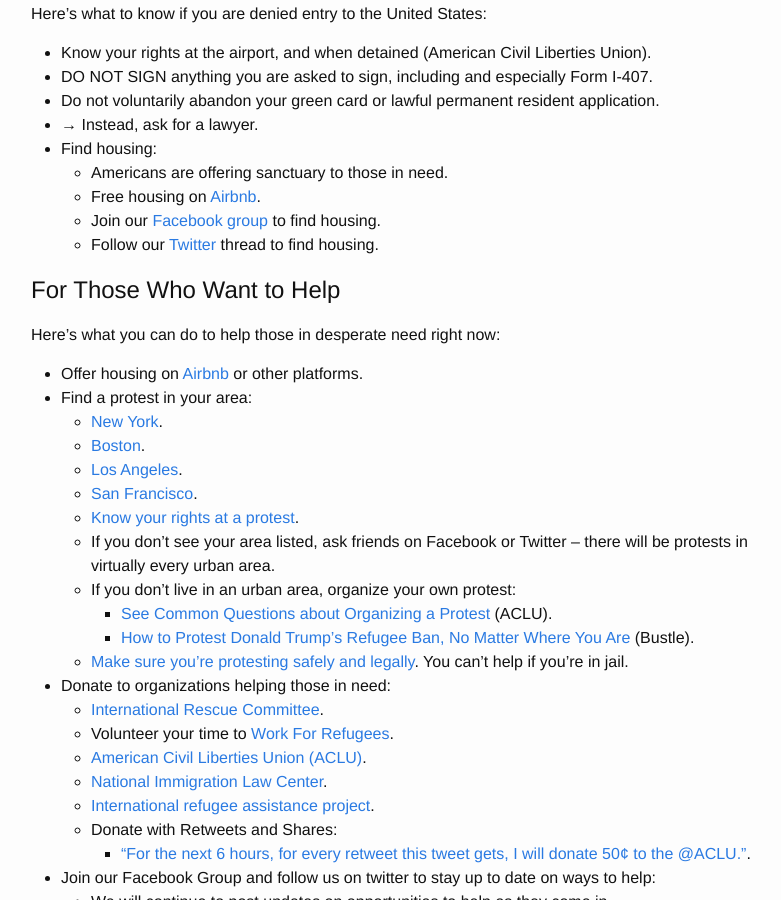
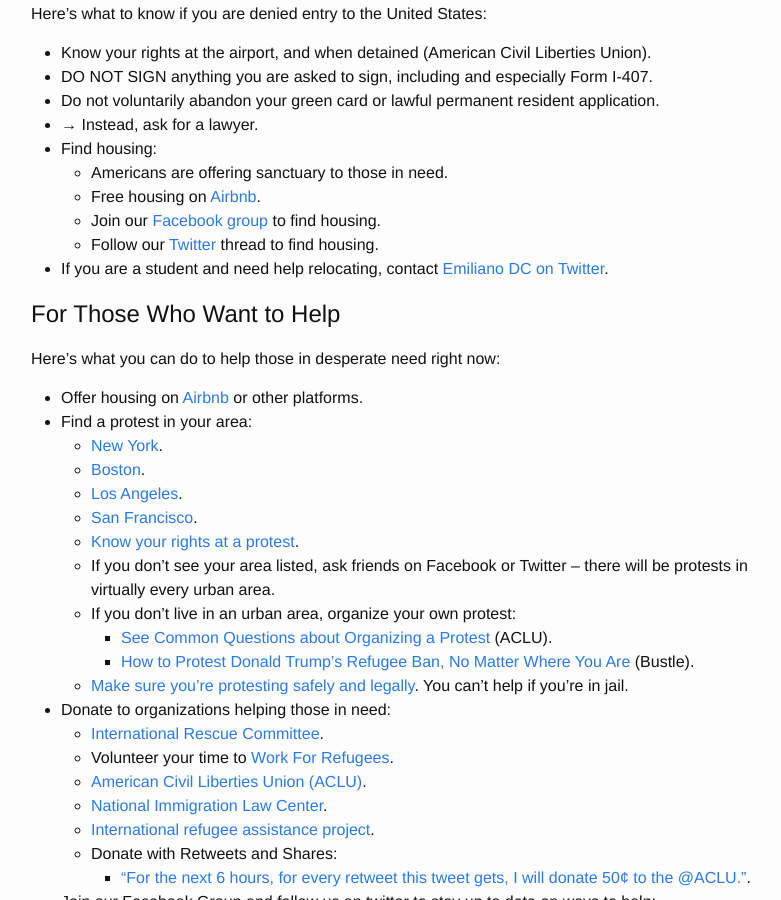
Before and after one commit to RichardLitt/stranded-by-trump, a Jekyll site: the page built from index.md, in a window 1280 px wide and 900 px high, scrolled down 1132 px. Shown: the whole window, without its empty margins (239-1020 px from the left). Built offline with Jekyll 4.4.1, drawn with Linux system fonts in a browser that asks for light colours; nearby versions of some CDN libraries; our own code applies the rules of GitHub Pages for plain Markdown files.

Commit message:
Added Twitter link

```diff
--- a/index.md
+++ b/index.md
@@ -29,6 +29,7 @@ Here’s what to know if you are denied entry to the United States:
     * Free housing on [Airbnb](https://twitter.com/bchesky/status/825517729251684352).
     * Join our [Facebook group](https://www.facebook.com/groups/155248034975170/) to find housing.
     * Follow our [Twitter](https://twitter.com/{{ site.twitter_username }}) thread to find housing.
+  * If you are a student and need help relocating, contact [Emiliano DC on Twitter](https://twitter.com/emilianodc_/status/825450701367148545).
 
 ## For Those Who Want to Help
 
```
